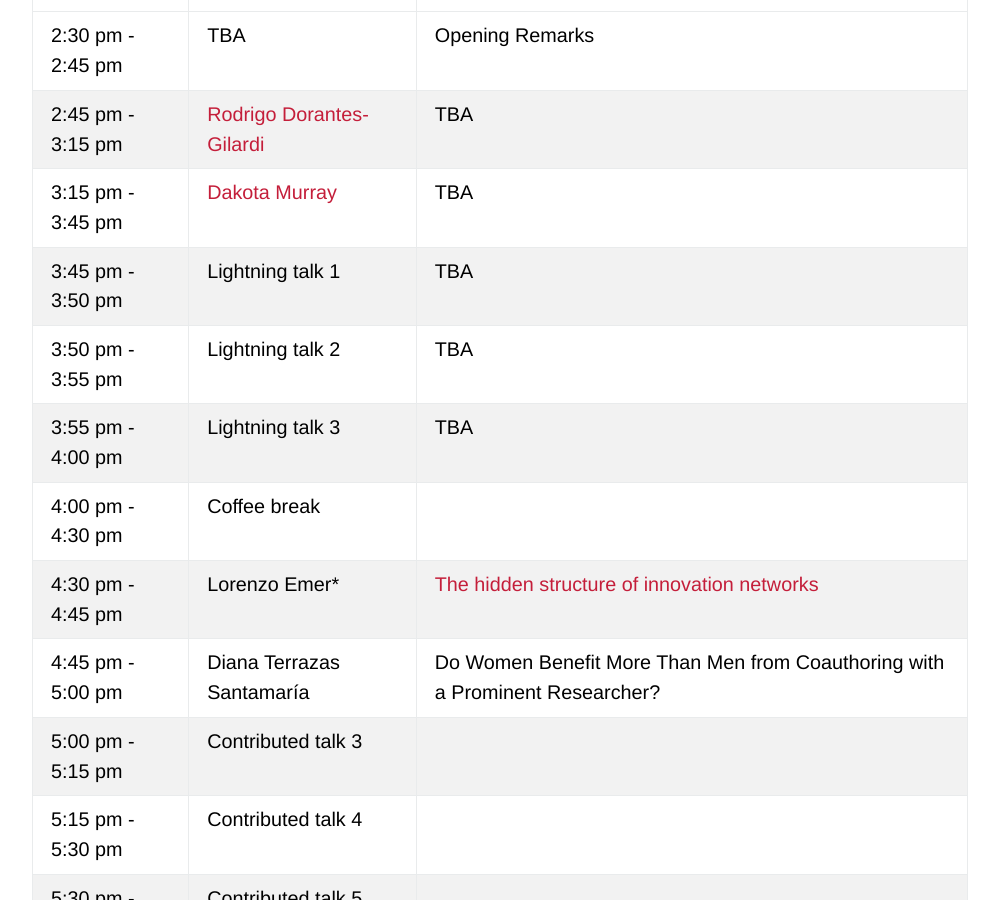
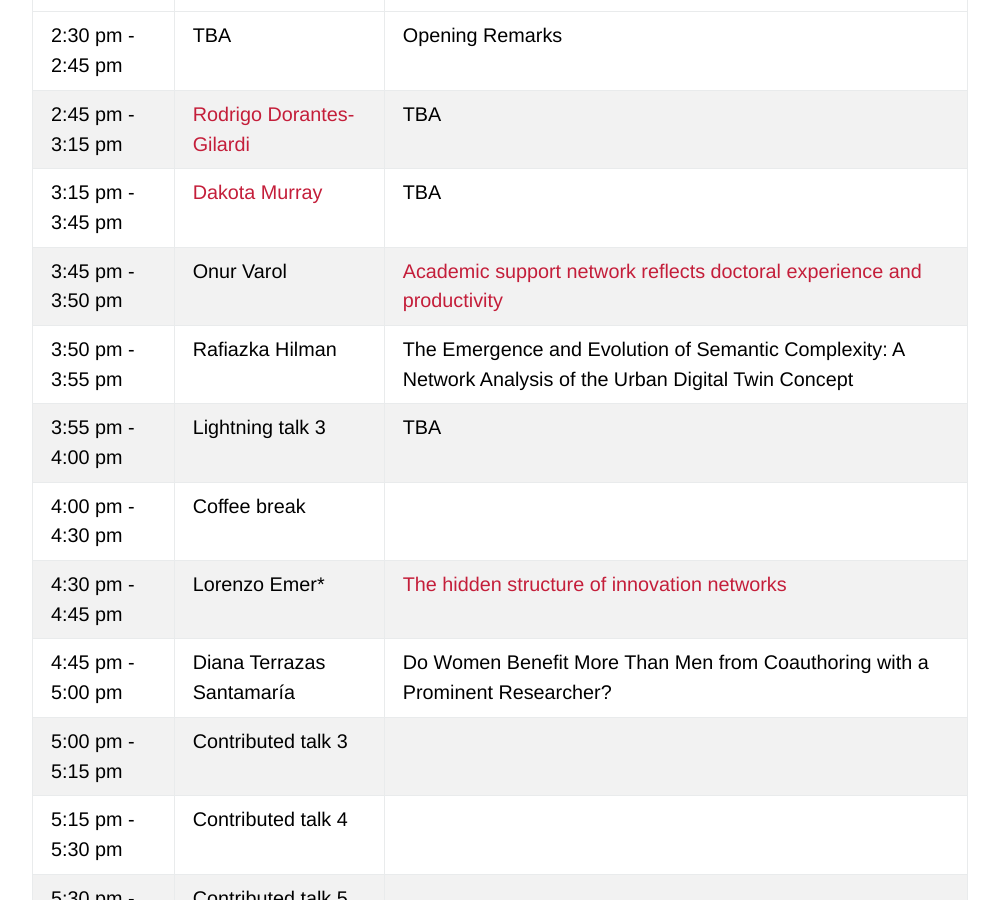
Before and after one commit to netscisci/netscisci.github.io, a Jekyll site: the page built from schedule.md, in a window 1280 px wide and 900 px high, scrolled down 659 px. Shown: the whole window, without its empty margins (140-1139 px from the left). Built offline with Jekyll 4.4.1, drawn with Linux system fonts in a browser that asks for light colours; some web fonts are replaced; our own code applies the rules of GitHub Pages for plain Markdown files.

Commit message:
Update schedule.md

```diff
--- a/schedule.md
+++ b/schedule.md
@@ -12,8 +12,8 @@ layout: default
 |2:30 pm - 2:45 pm|TBA|Opening Remarks|
 |2:45 pm - 3:15 pm|[Rodrigo Dorantes-Gilardi](https://rodogi.github.io)|TBA|
 |3:15 pm - 3:45 pm|[Dakota Murray](https://dakotamurray.me)|TBA|
-|3:45 pm - 3:50 pm|Lightning talk 1|TBA|
-|3:50 pm - 3:55 pm|Lightning talk 2|TBA|
+|3:45 pm - 3:50 pm|Onur Varol|[Academic support network reflects doctoral experience and productivity](https://doi.org/10.1140/epjds/s13688-022-00369-z)|
+|3:50 pm - 3:55 pm|Rafiazka Hilman|The Emergence and Evolution of Semantic Complexity: A Network Analysis of the Urban Digital Twin Concept|
 |3:55 pm - 4:00 pm|Lightning talk 3|TBA|
 |4:00 pm - 4:30 pm|Coffee break||
 |4:30 pm - 4:45 pm|Lorenzo Emer*|[The hidden structure of innovation networks](https://arxiv.org/abs/2601.10224)|
```
